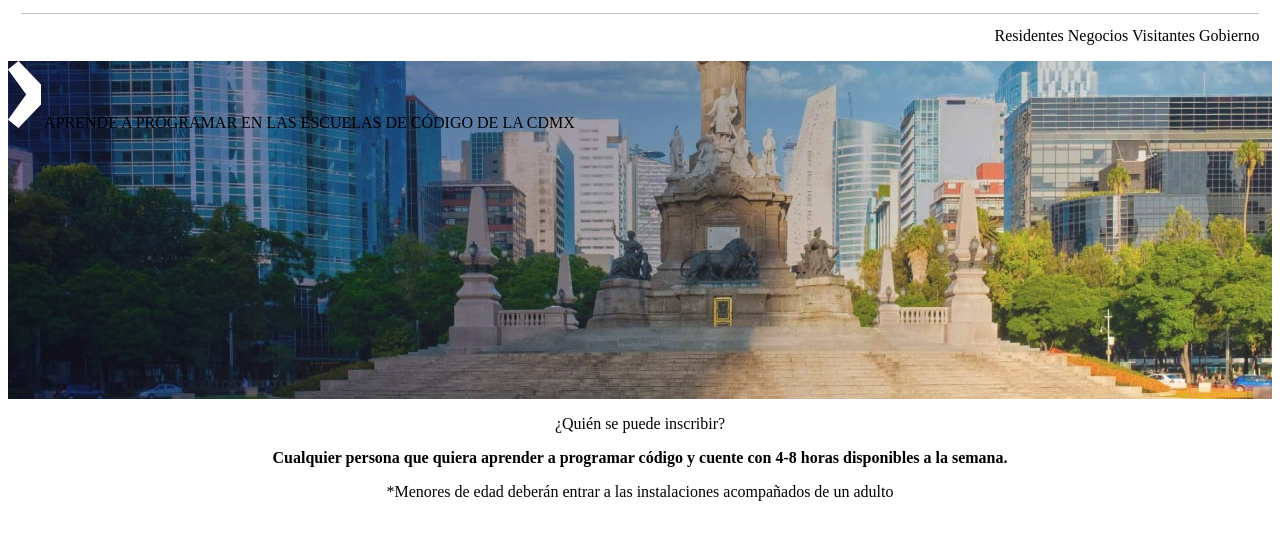
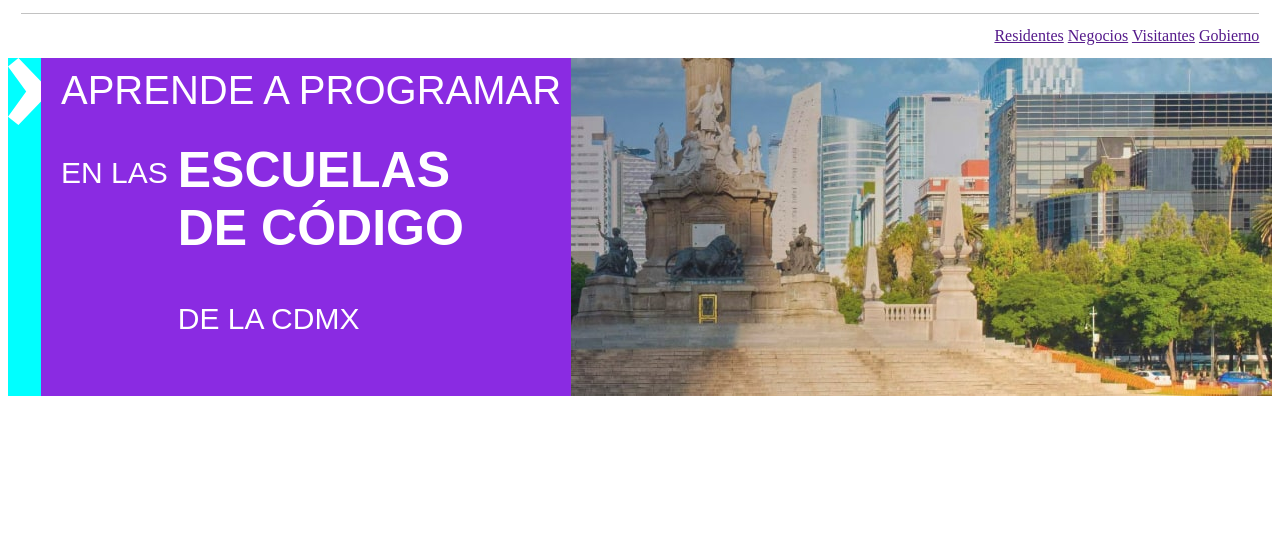
Before and after one commit to MarcoAntonioMndz/C-digo, a plain HTML site: page Formularios/Form2/index.html in a window 1280 px wide. Shown: the part 67-606 px from the top of the page. Drawn offline with Linux system fonts and the light colour scheme.

Commit message:
nuevos ajustes

```diff
--- a/Formularios/Form2/index.html
+++ b/Formularios/Form2/index.html
@@ -1,35 +1,94 @@
 <!DOCTYPE html>
 <html lang="en">
+
 <head>
     <meta charset="UTF-8">
     <meta http-equiv="X-UA-Compatible" content="IE=edge">
     <meta name="viewport" content="width=device-width, initial-scale=1.0">
     <title>Document</title>
 </head>
-<bodys>
+
+<body>
+    <style>
+        .grid-container {
+            display: grid;
+            gap: 10px;
+            padding: 10px;
+        }
+        section {
+            background: url(imagenes/hero.jpg) 100% / cover no-repeat ;
+            height: 338px;
+            display: flex;
+        }
+
+        .grid-item {
+            font-size: 30px;
+        }
+
+        .item1 {
+            grid-column: 1;
+            grid-row: 1;
+        }
+
+        .item2 {
+            grid-column: 2 / span 3;
+            grid-row: 1;
+            text-align: left;
+            color: white;
+            font-family: "liberation sans";
+        }
+
+        .item3 {
+            grid-column: 2;
+            grid-row: 2;
+            text-align: right;
+            color: white;
+            font-family: "liberation sans";
+            margin-top: -15%;
+            padding-top: 0px;
+        }
+
+        .item4 {
+            grid-column: 3;
+            grid-row: 2;
+            text-align: left;
+            color: white;
+            font-family: sans-serif;
+            margin-top: -11%;
+            padding-top: 0px;
+        }
+
+        .item5 {
+            grid-column: 3;
+            grid-row: 3;
+            text-align: left;
+            color: white;
+            font-family: "liberation sans";
+            margin-top: -5%;
+        }
+    </style>
+
     <header style="border-bottom: thin solid #C2C2C2; margin: 1%;">
         <img src="imagenes/logo.svg" style="margin: 1%;">
     </header>
 
     <nav style="text-align: right; margin: 1%;">
-        Residentes
-        Negocios
-        Visitantes
-        Gobierno
+        <a href="">Residentes</a>
+        <a href="">Negocios</a>
+        <a href="">Visitantes</a>
+        <a href="">Gobierno</a>
     </nav>
 
-    <div style="background-image: url(imagenes/hero.jpg); height: 338px; margin: 0%;">
-        <p>
-                <img src="imagenes/hero-vector.svg"> APRENDE A PROGRAMAR
-                EN LAS ESCUELAS DE CÓDIGO DE LA CDMX
-        </p>
-    </div>
-
-    <section style="text-align: center;">
-        <p>¿Quién se puede inscribir?</p>
-        <p><strong>Cualquier persona que quiera aprender a programar código y cuente con 4-8 horas disponibles a la semana.</strong></p>
-        <p>*Menores de edad deberán entrar a las instalaciones acompañados de un adulto</p>
+    <section style="display: flex;">
+        <div style="background-color: aqua;"><img src="imagenes/hero-vector.svg" align="right"></div>
+        <div class="grid-container" style="background-color: blueviolet;">
+            <span class="grid-item item2" style="font-size:40px;">APRENDE A PROGRAMAR</span>
+            <span class="grid-item item3">EN LAS</span>
+            <span class="grid-item item4" style="font-size:50px; font-weight:bold;">ESCUELAS<br>DE CÓDIGO</span>
+            <span class="grid-item item5">DE LA CDMX</span>
+        </div>
     </section>
 
 </body>
+
 </html>
```
Also changed, not shown: Formularios/Form2/acomodo.html (added, +63 -0 lines).
